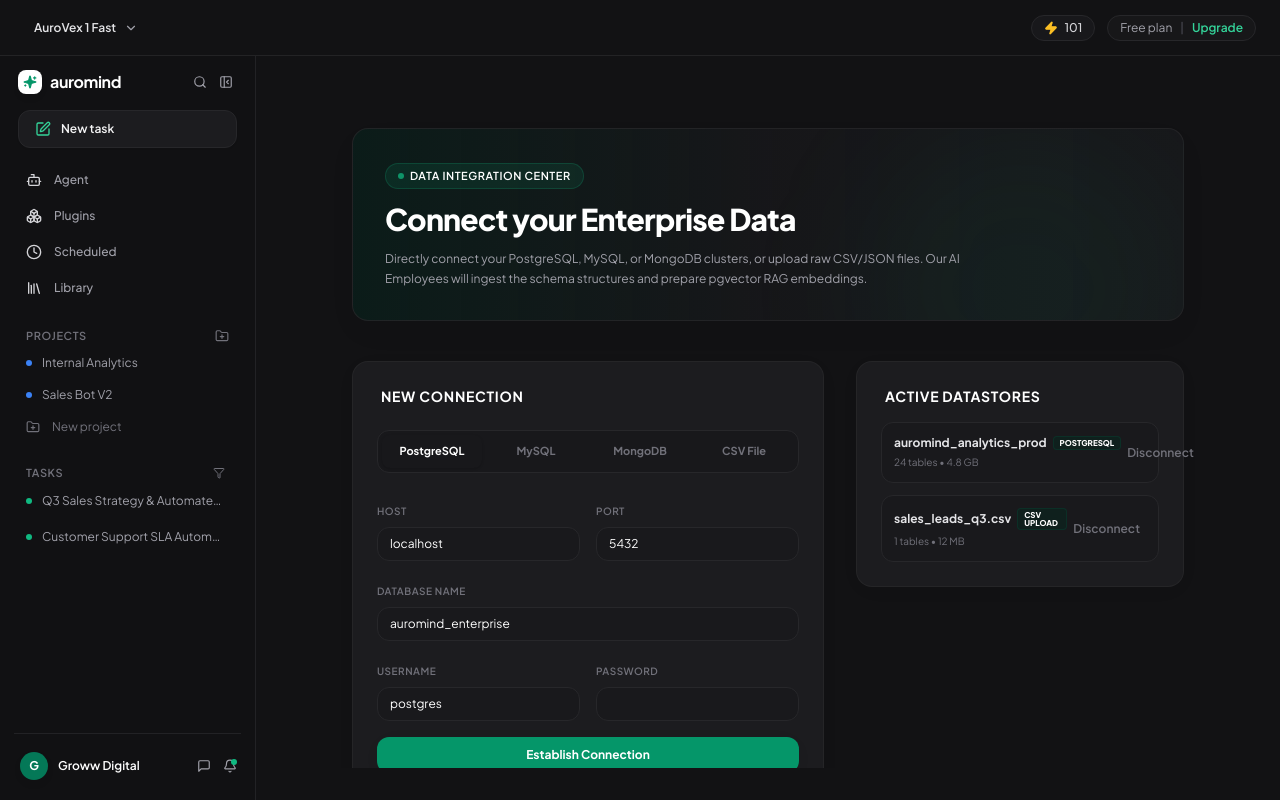
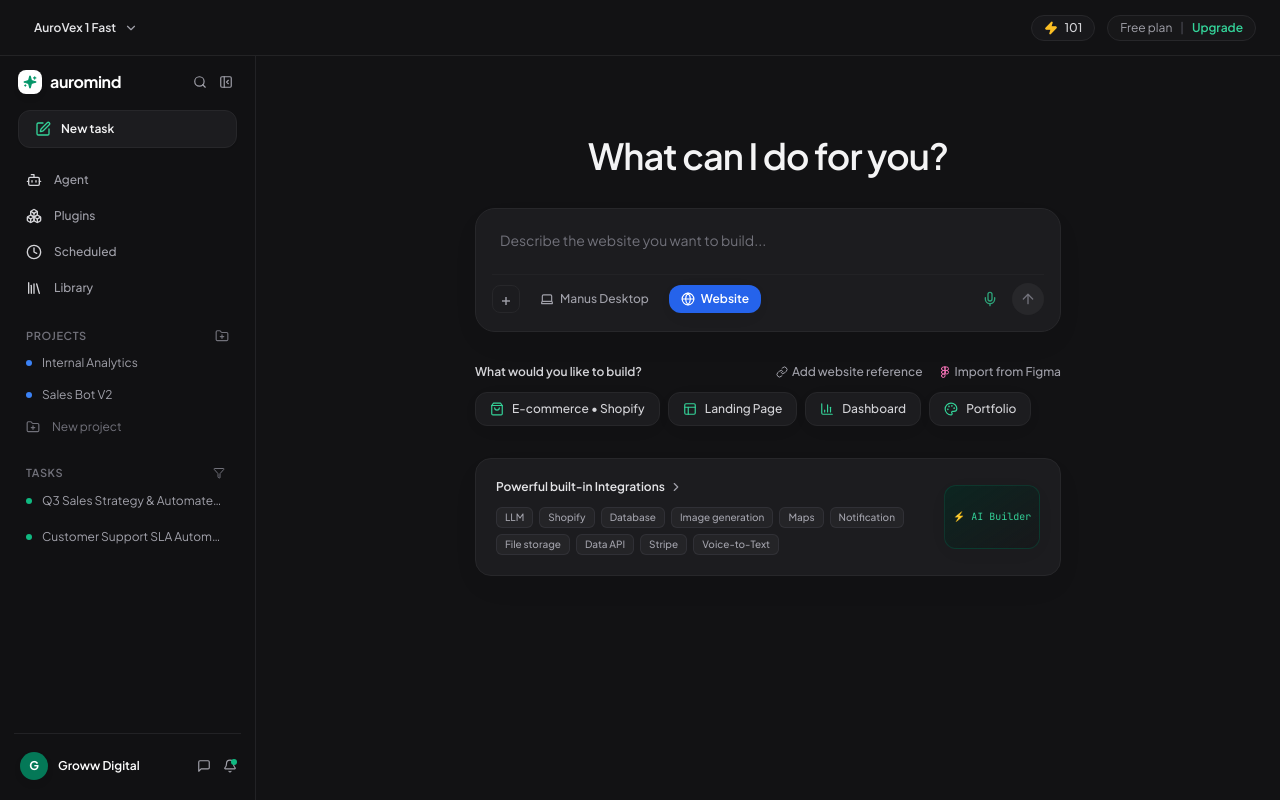
Before and after one commit to growwdigitel-arch/auromindai, a Next.js app in the folder frontend/: page /dashboard in a window 1280 px wide. Built offline with nearby package versions, Linux system fonts and the light colour scheme.

Commit message:
fix: show chat screen on message send instead of data integration dashboard

```diff
--- a/frontend/components/chat/ChatContainer.tsx
+++ b/frontend/components/chat/ChatContainer.tsx
@@ -45,7 +45,7 @@
 
 
 export function ChatContainer() {
-  const { conversations, activeChatId, setActiveChatId, isStreaming, sendMessage } = useChatStore();
+  const { conversations, activeChatId, setActiveChatId, isStreaming, sendMessage, createNewChat } = useChatStore();
   const currentChat = conversations.find((c) => c.id === activeChatId);
   const messagesEndRef = useRef<HTMLDivElement>(null);
 
@@ -67,7 +67,10 @@
       const pending = localStorage.getItem('pending_prompt');
       if (pending) {
         localStorage.removeItem('pending_prompt');
+        // Create chat first so activeChatId is set before sendMessage renders
+        const newId = createNewChat();
         sendMessage(pending);
+        router.replace(`/dashboard?id=${newId}`);
       }
     }
   }, []);
@@ -155,7 +158,7 @@
         {/* Messages Scroll Area */}
         <div className="flex-1 overflow-y-auto px-6 py-8 flex flex-col">
           {activeChatId === null ? (
-            <DatabaseConnectDashboard />
+            <EnterpriseEmptyState />
           ) : messages.length === 0 ? (
             <EnterpriseEmptyState />
           ) : (
@@ -181,7 +184,7 @@
           )}
         </div>
 
-        {activeChatId !== null && messages.length > 0 && <ChatInput />}
+        {activeChatId !== null && <ChatInput />}
       </div>
 
       {/* Right Preview Panel (Manus Artifacts style) */}
```
